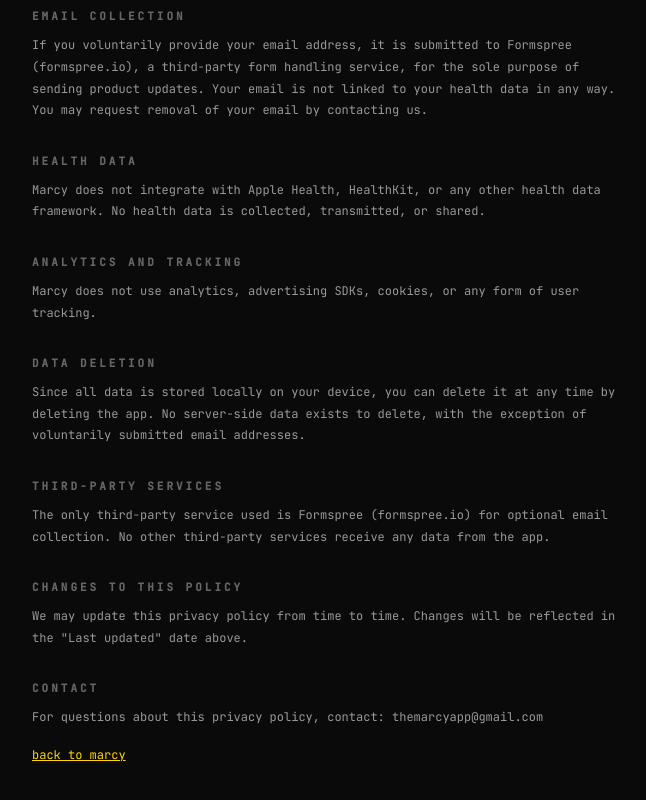
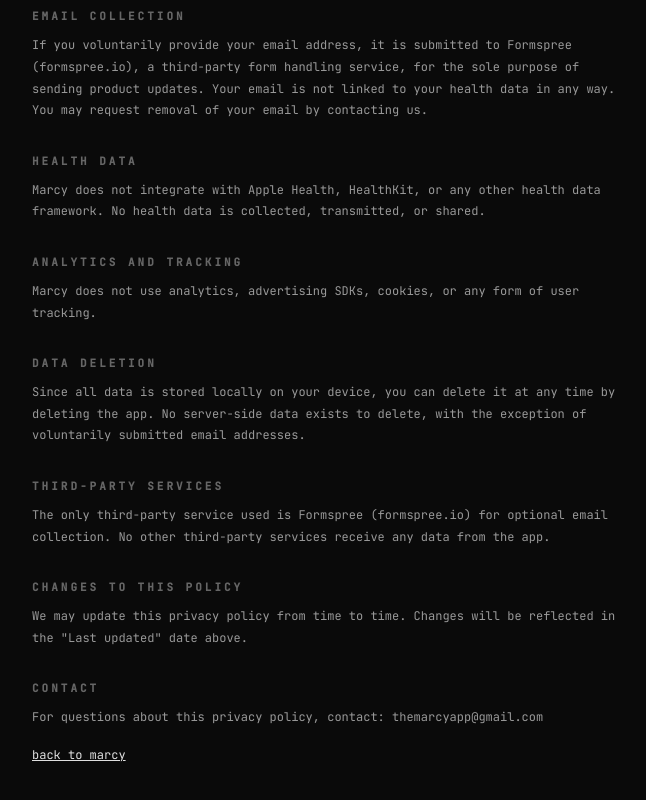
Before and after one commit to alstsri/Marcy, a website: page docs/privacy.html in a window 1280 px wide. Shown: the part 368-1168 px from the top of the page, without its empty margins (308-954 px from the left). Drawn offline with Linux system fonts and the light colour scheme.

Commit message:
Match privacy return link to support styling

```diff
--- a/docs/privacy.html
+++ b/docs/privacy.html
@@ -58,7 +58,7 @@
     text-transform: uppercase;
     margin-bottom: 24px;
   }
-  .back-link, .back-link:visited { color: #ffd60a; }
+  .back-link, .back-link:visited { color: #e0e0e0; text-decoration: underline; }
 </style>
 </head>
 <body>
```
